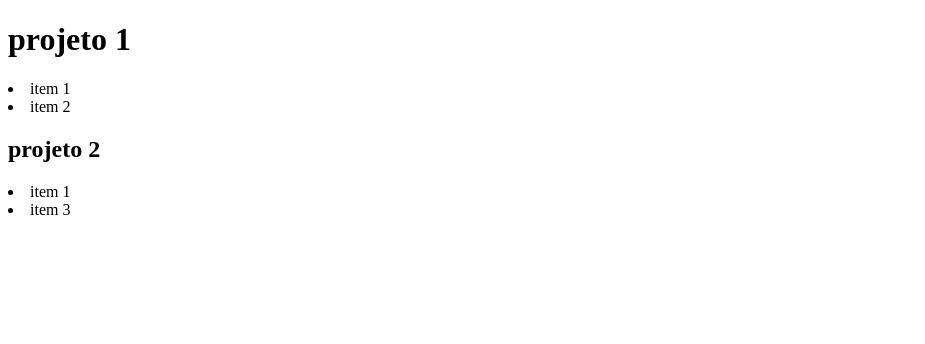
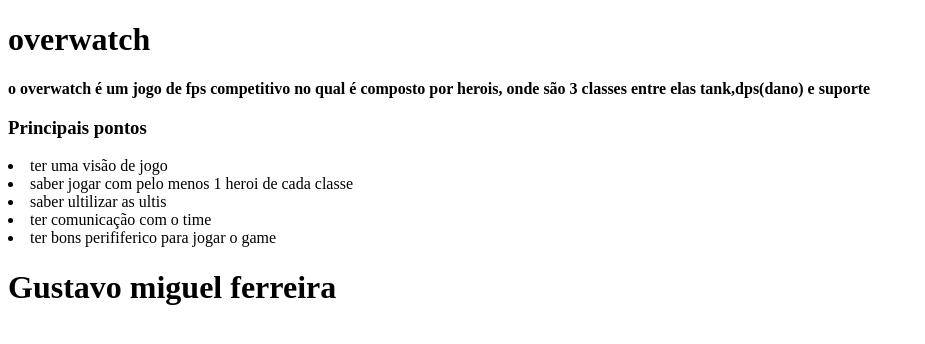
Before and after one commit to mexiliaozin/projeto-2-ano-, a plain HTML site: page index.html in a window 1280 px wide. Shown: the whole page, without its empty margins (0-925 px from the left). Drawn offline with Linux system fonts and the light colour scheme.

Commit message:
Update index.html

```diff
--- a/index.html
+++ b/index.html
@@ -1,19 +1,34 @@
 <!DOCTYPE html>
 <html lang="en">
 <head>
-    <meta charset="UTF-8">
-    <meta http-equiv="X-UA-Compatible" content="IE=edge">
-    <meta name="viewport" content="width=device-width, initial-scale=1.0">
-    <title>meu projeto</title>
+  <meta charset="UTF-8">
+  <meta name="viewport" content="width=device-width, initial-scale=1.0">
+  <title>Projeto 2°B</title>
+<link rel="stylesheet" href="style.css">
 </head>
 <body>
-   <header>
-    <h1>projeto 1</h1>
-    <li>item 1</li></ul>
-    <li>item 2</li>
-    <h2>projeto 2</h2>
-    <li>item 1</li>
-    <li>item 3</li>
-   </header>
+<header class="cabecalho-geral">
+  <h1 class="titulo-cabecalho">overwatch</h1>
+</header>
+
+<section class="secao">
+
+    <h1 class="tit-1-secao"></h1>
+<p class="p-tit-1"><b>o overwatch é um jogo de fps competitivo no qual é composto por herois, onde são 3 classes entre elas tank,dps(dano) e suporte  </b></p>
+<h3 class="tit-2-secao">Principais pontos</h3>
+<p class="p-tit-</p>
+
+<ul class="lista-secao">
+  <li class="item-1">ter uma visão de jogo</li>
+  <li class="item-2">saber jogar com pelo menos 1 heroi de cada classe</li>
+  <li class="item-3">saber ultilizar as ultis </li>
+  <li class="item-4">ter comunicação com o time</li>
+  <li class="item-5">ter bons perififerico para jogar o game</li>
+</ul>
+</section>
+
+<footer class="rodape">
+<h1>Gustavo miguel ferreira</h1>
+</footer>
 </body>
 </html>
```
